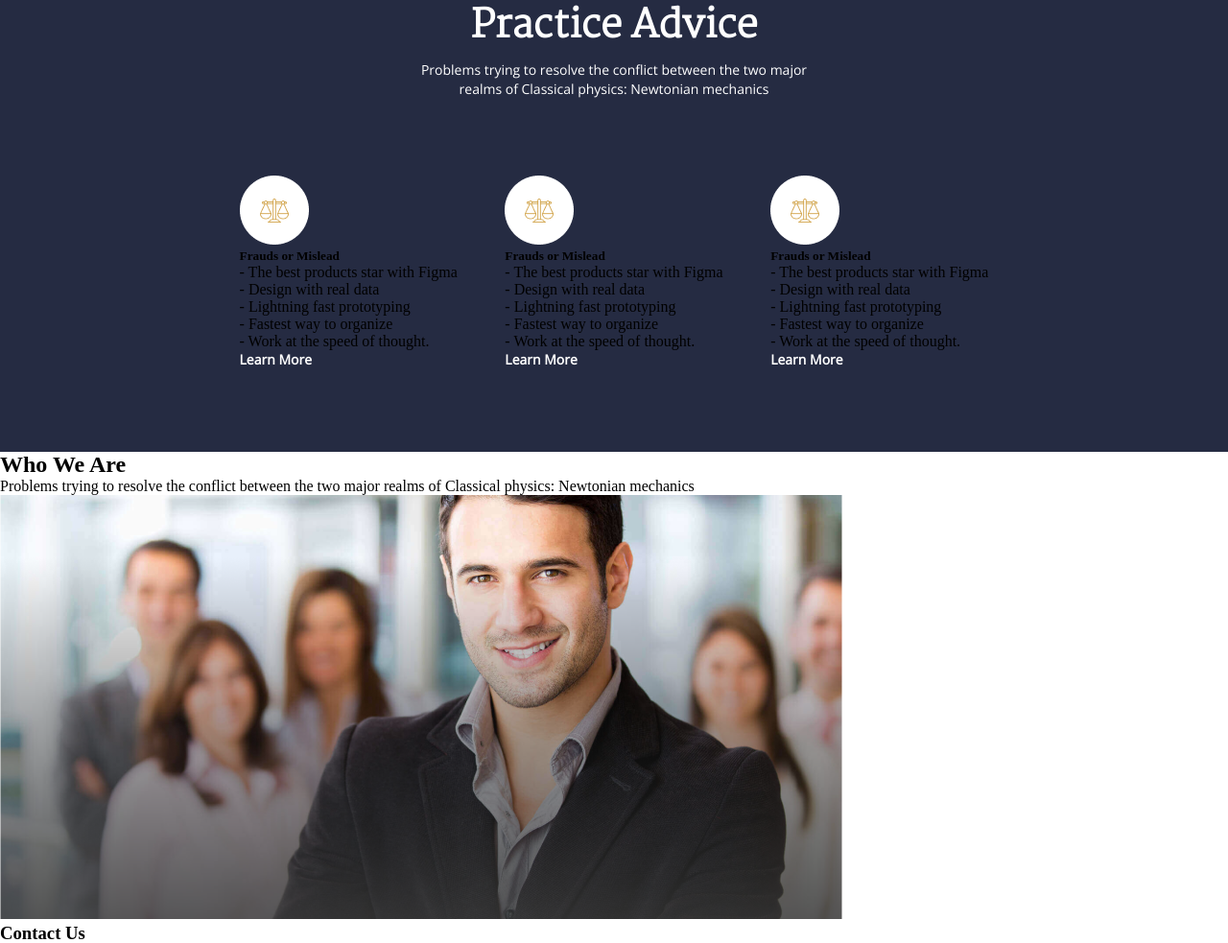
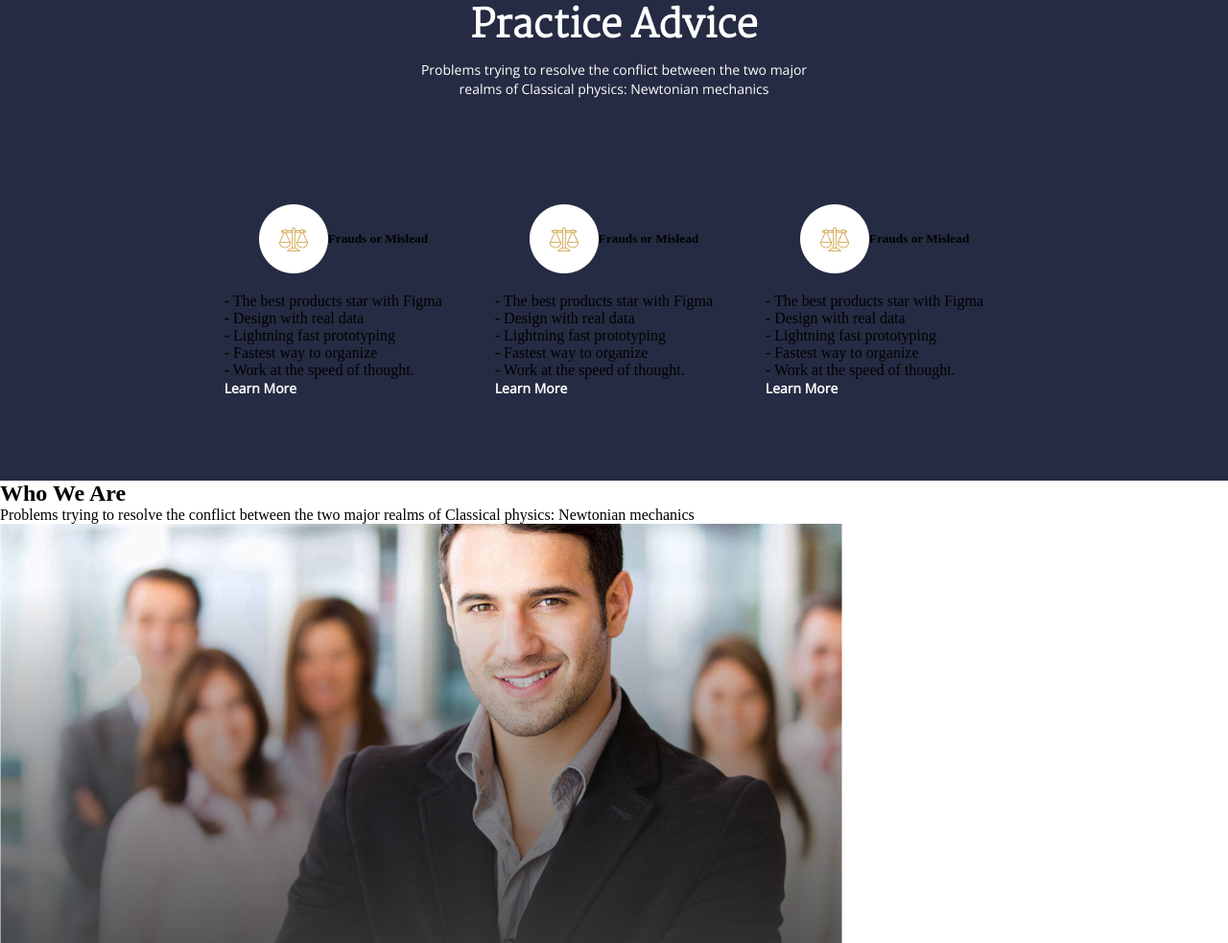
Before and after one commit to kutman-batyrkanov/kutman-batyrkanov.github.io, a plain HTML site: page index.html in a window 1280 px wide. Shown: the part 880-1863 px from the top of the page at 96% size. Drawn offline with nearby package versions, Linux system fonts and the light colour scheme.

Commit message:
cass logo__card display flex align items center jus center

```diff
--- a/styles.css
+++ b/styles.css
@@ -245,3 +245,9 @@ a {
   padding-top: 80px;
   padding-bottom: 87px;
 }
+.logo__card {
+  display: flex;
+  align-items: center;
+  justify-content: center;
+  padding: 30px 36px 20px 36px;
+}
```
